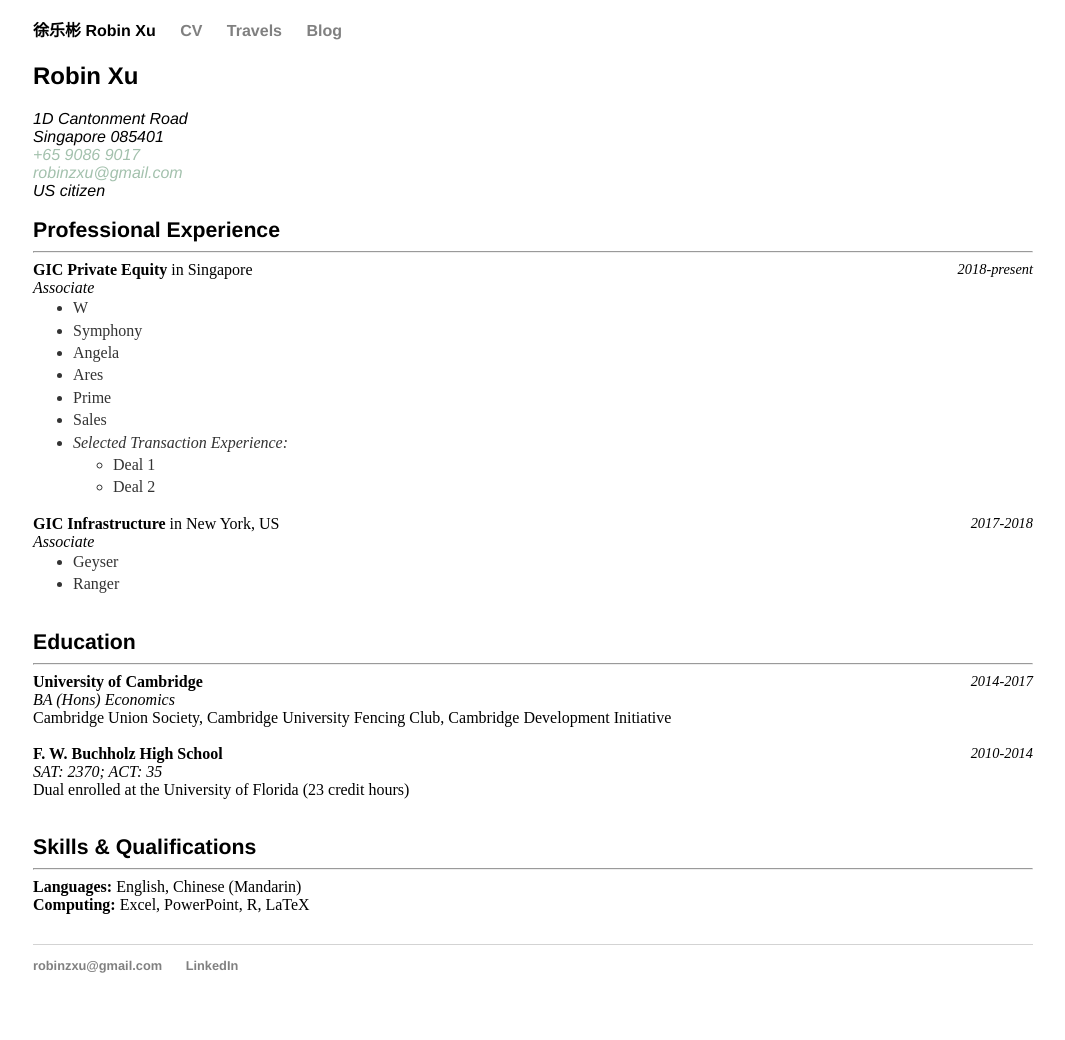
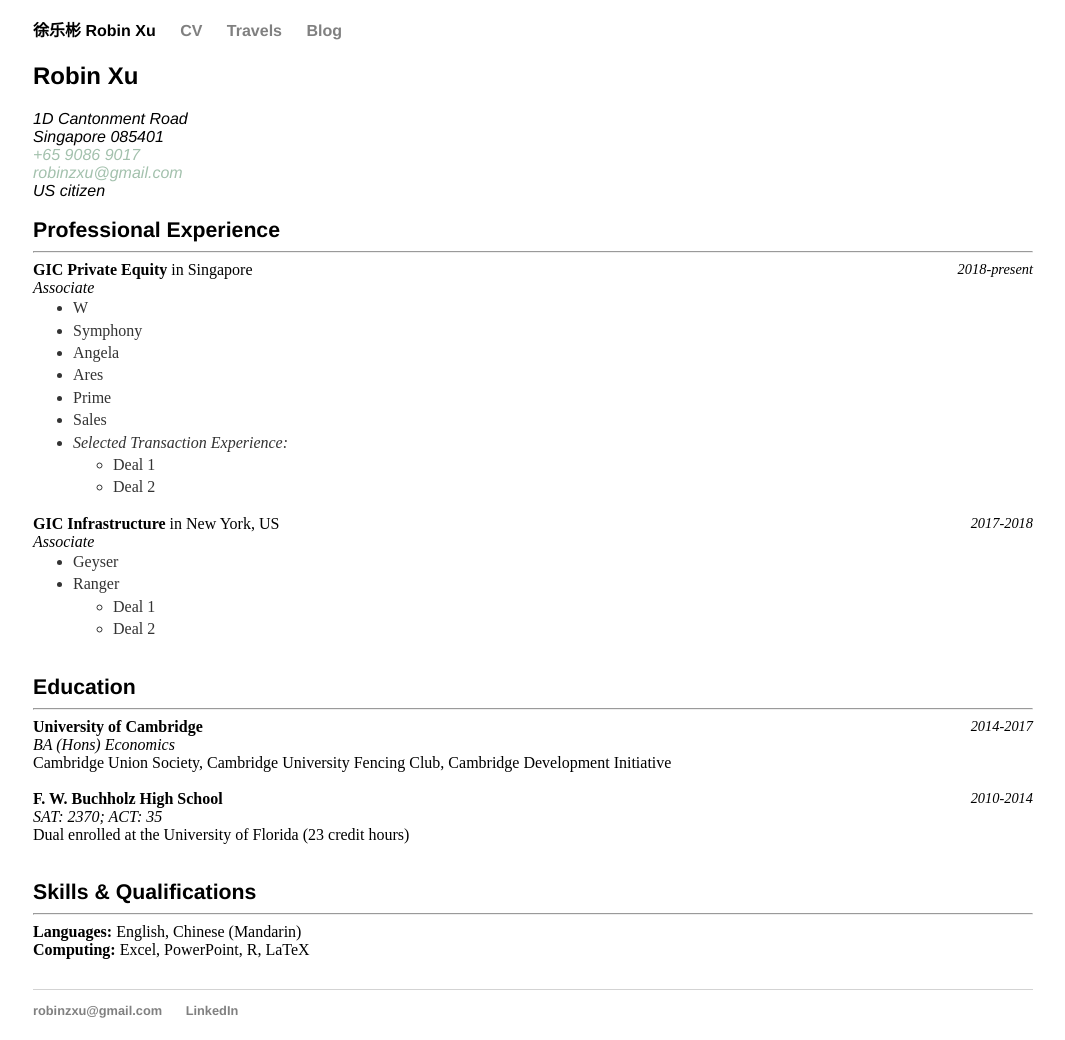
Before and after one commit to robinzxu/robinzxu.github.io, a Jekyll site: the page built from cv/index.html, in a window 1280 px wide. Shown: the whole page, without its empty margins (107-1172 px from the left). Built offline with Jekyll 4.4.1, drawn with Linux system fonts in a browser that asks for light colours; before the commit the page ends 995 px from its top, so only the background shows below that.

Commit message:
Update index.html

```diff
--- a/cv/index.html
+++ b/cv/index.html
@@ -41,6 +41,10 @@
 	<ul style="margin-top:0">
 		<li>Geyser
 		<li>Ranger
+		<ul>
+			<li>Deal 1
+			<li>Deal 2
+		</ul>
 	</ul><br>
 
 <!--
```
